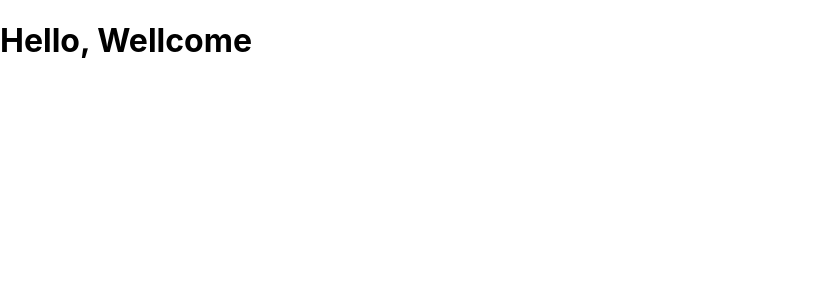
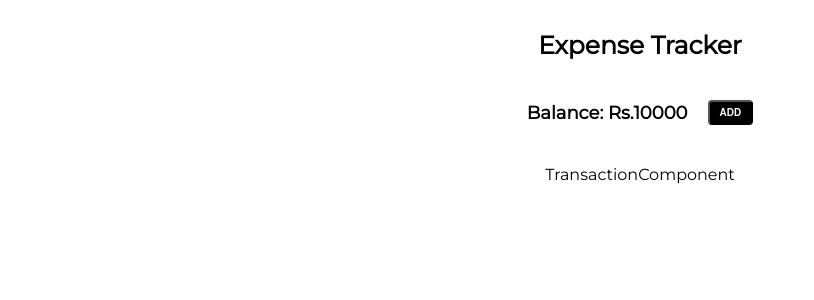
Before and after one commit to Parassahu2308/Expense-Tracker, a React (Create React App) app: page / in a window 1280 px wide. Shown: the top 300 px of the page, without its empty margins (0-814 px from the left). Built offline with nearby package versions, Linux system fonts and the light colour scheme.

Commit message:
updated files

```diff
--- a/public/index.html
+++ b/public/index.html
@@ -3,6 +3,9 @@
   <head>
     <meta charset="utf-8" />
     <link rel="icon" href="%PUBLIC_URL%/favicon.ico" />
+    <link rel="preconnect" href="https://fonts.googleapis.com">
+    <link rel="preconnect" href="https://fonts.gstatic.com" crossorigin>
+    <link href="https://fonts.googleapis.com/css2?family=Montserrat&display=swap" rel="stylesheet">
     <meta name="viewport" content="width=device-width, initial-scale=1" />
     <meta name="theme-color" content="#000000" />
     <meta
--- a/src/App.js
+++ b/src/App.js
@@ -1,10 +1,26 @@
-import React from "react";
+import styled from  "styled-components";
+import HomeComponent from "./module/home"
 
-function App() {
+const Container = styled.div`
+  display:flex;
+  flex-direction:column;
+  align-items:center;
+  margin: 30px 0 10px ;
+  font-family:Montserrat;
+`;
+
+const Header = styled.span`
+  color:black;
+  font-size:25px;
+  font-weight:bold;
+`
+
+const App =() => {
   return(
-    <>
-        <h1>Hello, Wellcome</h1>
-    </>
+    <Container>
+        <Header>Expense Tracker</Header>
+        <HomeComponent/>
+    </Container>
   );
 };
 
--- /dev/null
+++ b/src/module/home/OverviewComponent.js
@@ -0,0 +1,41 @@
+import styled from  "styled-components";
+
+const Container = styled.div`
+  width:100%;
+  display: flex;
+  flex-direction: column;
+  align-items: center;
+  margin: 10px ;
+  font-family: Montserrat;
+  font-weight: bold;
+`;
+const BalanceBox = styled.div`
+  font-size: 18px;
+  width: 100%;
+  display: flex;
+  flex-direction: row;
+  justify-content: space-between;
+  align-items: center;
+`;
+const AddTransaction = styled.button`
+  background: black;
+  color: white;
+  padding: 5px 10px;
+  border-radius: 4px;
+  cursor: pointer;
+  font-weight: bold;
+  font-size: x-small;
+`;
+
+const OverviewComponent = (props) =>{
+      return(
+        <Container>
+            <BalanceBox>
+                Balance: Rs.10000
+                <AddTransaction>ADD</AddTransaction>
+            </BalanceBox>
+        </Container>
+      );
+};
+
+export default OverviewComponent;
--- /dev/null
+++ b/src/module/home/TransactionComponent.js
@@ -0,0 +1,19 @@
+import styled from  "styled-components";
+
+const Container = styled.div`
+  display:flex;
+  flex-direction:column;
+  align-items:center;
+  margin: 30px 0 10px ;
+  font-family:Montserrat;
+`;
+
+const TransactionComponent = (props) =>{
+      return(
+        <Container>
+            TransactionComponent
+        </Container>
+      );
+};
+
+export default TransactionComponent;
--- /dev/null
+++ b/src/module/home/index.js
@@ -0,0 +1,22 @@
+import styled from  "styled-components";
+import OverviewComponent from "./OverviewComponent";
+import TransactionComponent from "./TransactionComponent";
+
+const Container = styled.div`
+  display:flex;
+  flex-direction:column;
+  align-items:center;
+  margin: 30px 0 10px ;
+  font-family:Montserrat;
+`;
+
+const HomeComponent = (props) =>{
+      return(
+        <Container>
+           <OverviewComponent/>
+           <TransactionComponent/>
+        </Container>
+      );
+};
+
+export default HomeComponent;
```
